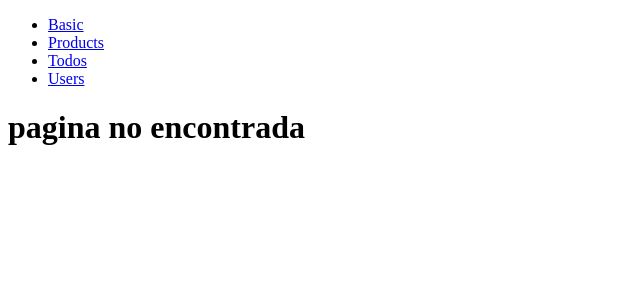
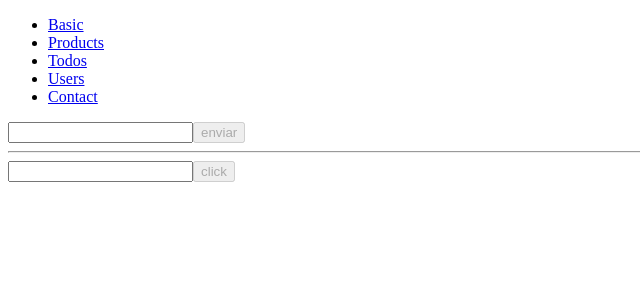
Before and after one commit to EscuelaIt/angular-v8, an Angular app: page /contact in a window 1280 px wide. Shown: the top 300 px of the page, without its empty margins (0-640 px from the left). Built offline with nearby package versions, Linux system fonts and the light colour scheme.

Commit message:
🚧 work

```diff
--- a/src/app/app-routing.module.ts
+++ b/src/app/app-routing.module.ts
@@ -1,5 +1,5 @@
 import { NgModule } from '@angular/core';
-import { Routes, RouterModule } from '@angular/router';
+import { Routes, RouterModule, PreloadAllModules } from '@angular/router';
 
 import { Page404Component } from './page404/page404.component';
 
@@ -27,13 +27,19 @@ const routes: Routes = [
     loadChildren: () => import('./users/users.module').then(m => m.UsersModule)
   },
   {
+    path: 'contact',
+    loadChildren: () => import('./contact/contact.module').then(m => m.ContactModule)
+  },
+  {
     path: '**',
     component: Page404Component
   }
 ];
 
 @NgModule({
-  imports: [RouterModule.forRoot(routes)],
+  imports: [RouterModule.forRoot(routes, {
+    preloadingStrategy: PreloadAllModules
+  })],
   exports: [RouterModule]
 })
 export class AppRoutingModule { }
--- a/src/app/app.component.html
+++ b/src/app/app.component.html
@@ -4,6 +4,7 @@
     <li><a routerLink="/products">Products</a></li>
     <li><a routerLink="/todos">Todos</a></li>
     <li><a routerLink="/users">Users</a></li>
+    <li><a routerLink="/contact">Contact</a></li>
   </ul>
 </nav>
 <router-outlet></router-outlet>
--- /dev/null
+++ b/src/app/contact/components/form/form.component.html
@@ -0,0 +1,15 @@
+<input type="email" [formControl]="emailField">
+<button [disabled]="emailField.invalid">enviar</button>
+<div *ngIf="emailField.errors && emailField.dirty">
+  <p *ngIf="emailField.hasError('required')">El campo es obligatorio</p>
+  <p *ngIf="emailField.hasError('minlength')">El campo debe tener mínimo 10 caracteres</p>
+</div>
+
+<hr />
+
+<input type="text" [formControl]="nameField">
+<button [disabled]="nameField.invalid" (click)="getValue()">click</button>
+<div *ngIf="nameField.errors && nameField.dirty">
+  <p *ngIf="nameField.hasError('required')">El campo es obligatorio</p>
+  <p *ngIf="nameField.hasError('isNicolas')">El campo debe ser 'nicolas' solo ....</p>
+</div>
--- /dev/null
+++ b/src/app/contact/components/form/form.component.ts
@@ -0,0 +1,44 @@
+import { Component, OnInit } from '@angular/core';
+import { FormControl, Validators } from '@angular/forms';
+
+import { debounceTime } from 'rxjs/operators';
+
+import { MyValidators } from '@utils/validators';
+
+@Component({
+  selector: 'app-form',
+  templateUrl: './form.component.html',
+  styleUrls: ['./form.component.scss']
+})
+export class FormComponent implements OnInit {
+
+  emailField: FormControl;
+  nameField: FormControl;
+
+  constructor() {
+    this.emailField = new FormControl('', [
+      Validators.minLength(10),
+      Validators.required
+    ]);
+    this.emailField.valueChanges
+    .pipe(
+      debounceTime(350),
+    )
+    .subscribe(value => {
+      console.log(this.emailField.valid, value);
+    });
+
+    this.nameField = new FormControl('', [
+      Validators.required,
+      MyValidators.isNicolas
+    ]);
+  }
+
+  ngOnInit() {
+  }
+
+  getValue() {
+    console.log(this.nameField.value);
+  }
+
+}
--- /dev/null
+++ b/src/app/utils/validators.ts
@@ -0,0 +1,13 @@
+import { AbstractControl } from '@angular/forms';
+
+export class MyValidators {
+
+  static isNicolas(control: AbstractControl) {
+    const value = control.value;
+    if (value !== 'nicolas') {
+      return { isNicolas: true };
+    }
+    return null;
+  }
+
+}
--- a/tsconfig.json
+++ b/tsconfig.json
@@ -24,7 +24,8 @@
       "@shared/*": ["src/app/shared/*"],
       "@basic/*": ["src/app/basic/*"],
       "@users/*": ["src/app/users/*"],
-      "@products/*": ["src/app/products/*"]
+      "@products/*": ["src/app/products/*"],
+      "@utils/*": ["src/app/utils/*"]
     }
   },
   "angularCompilerOptions": {
```
Also changed, not shown: src/app/contact/contact-routing.module.ts (added, +18 -0 lines), src/app/contact/contact.module.ts (added, +17 -0 lines), src/app/contact/components/form/form.component.scss (added), 1 other file (tests, documents, lock files or other folders).
